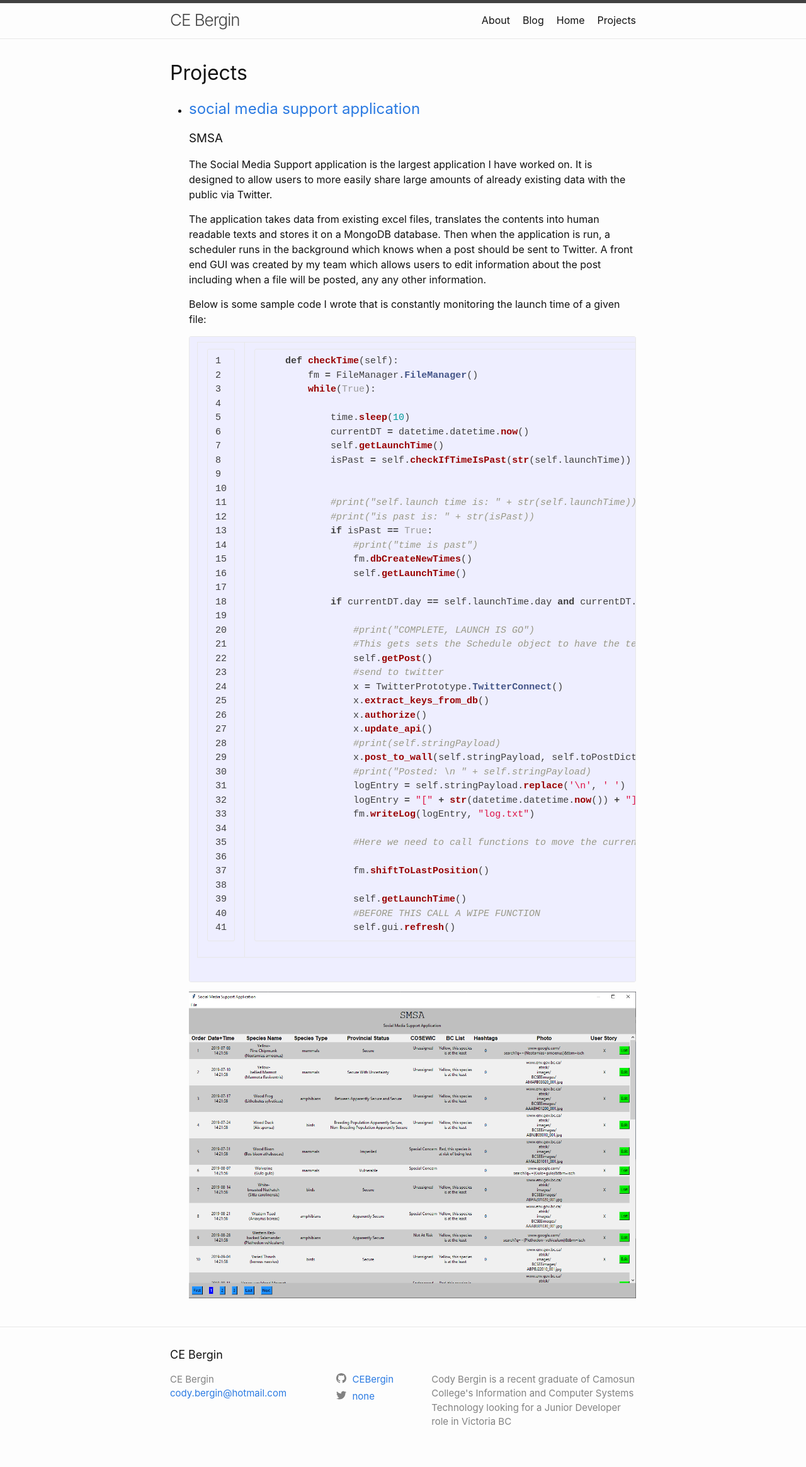
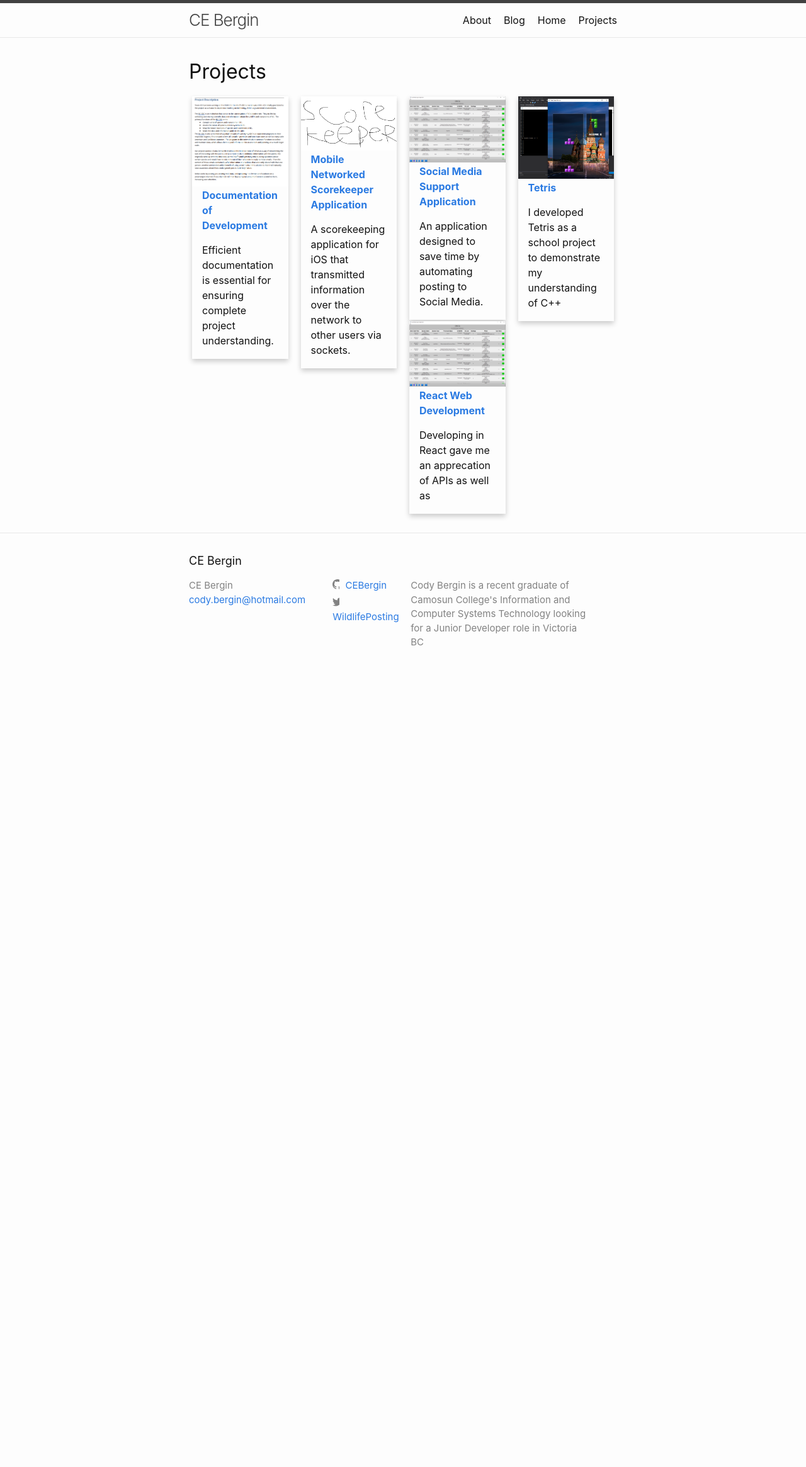
Before and after one commit to CEBergin/CEBergin.github.io, a Jekyll site: the page built from projects.html, in a window 1280 px wide. Shown: the whole page at 63% size. Built offline with Jekyll 4.4.1, drawn with Linux system fonts in a browser that asks for light colours; after the commit the page ends 1092 px from its top, so only the background shows below that.

Commit message:
Added sample content to get the site moving along

```diff
--- a/_config.yml
+++ b/_config.yml
@@ -19,7 +19,7 @@ description: >- # this means to ignore newlines until "baseurl:"
   Cody Bergin is a recent graduate of Camosun College's Information and Computer Systems Technology looking for a Junior Developer role in Victoria BC
 baseurl: "" # the subpath of your site, e.g. /blog
 url: "https://cebergin.github.io/" # the base hostname & protocol for your site, e.g. http://example.com
-twitter_username:  none
+twitter_username:  WildlifePosting
 github_username:  CEBergin
 
 # Build settings
--- /dev/null
+++ b/_projects/Documentation.md
@@ -0,0 +1,10 @@
+---
+full_name: Documentation of Development
+short_name: Dev Docs
+image: assets/images/Documentation.png
+shortDesc: Efficient documentation is essential for ensuring complete project understanding.
+
+
+---
+
+I have developed a lot of documentation experience during my Capstone experience. (This is under development and the documentation and examples will be added at a later date)
--- /dev/null
+++ b/_projects/MobileScoreKeeper.md
@@ -0,0 +1,9 @@
+---
+full_name: Mobile Networked Scorekeeper Application
+short_name: Scorekeeping App
+image: assets/images/ScoreKeeperPlaceholder.png
+shortDesc: A scorekeeping application for iOS that transmitted information over the network to other users via sockets.
+
+---
+
+The Mobile Network Scorekeeper Application is an application I developed to make an application that could be used to keep score in any game while communicating that information to a server via sockets which would then update other users score keeping applications.
--- a/_projects/SMSA.md
+++ b/_projects/SMSA.md
@@ -1,7 +1,9 @@
 ---
-full_name: social media support application
+full_name: Social Media Support Application
 short_name: SMSA
 image: assets/images/SMSAMain.png
+shortDesc: An application designed to save time by automating posting to Social Media.
+
 
 ---
 
--- /dev/null
+++ b/_projects/Tetris.md
@@ -0,0 +1,10 @@
+---
+full_name: Tetris
+short_name: Tetris
+image: assets/images/Tetris.png
+shortDesc: I developed Tetris as a school project to demonstrate my understanding of C++
+
+
+---
+
+Screen shots of Tetris will go here, as well as code samples and a walkthrough of the development process.
--- /dev/null
+++ b/_projects/WebDevelopment.md
@@ -0,0 +1,58 @@
+---
+full_name: React Web Development
+short_name: React
+image: assets/images/SMSAMain.png
+shortDesc: Developing in React gave me an apprecation of APIs as well as
+
+
+---
+
+The Social Media Support application is the largest application I have worked on. It is designed to allow users to more easily share large amounts of already existing data with the public via Twitter.
+
+The application takes data from existing excel files, translates the contents into human readable texts and stores it on a MongoDB database. Then when the application is run, a scheduler runs in the background which knows when a post should be sent to Twitter. A front end GUI was created by my team which allows users to edit information about the post including when a file will be posted, any any other information.
+
+Below is some sample code I wrote that is constantly monitoring the launch time of a given file:
+
+{% highlight python linenos %}
+    def checkTime(self):
+        fm = FileManager.FileManager()
+        while(True):
+
+            time.sleep(10)
+            currentDT = datetime.datetime.now()
+            self.getLaunchTime()
+            isPast = self.checkIfTimeIsPast(str(self.launchTime))
+
+
+            #print("self.launch time is: " + str(self.launchTime))
+            #print("is past is: " + str(isPast))
+            if isPast == True:
+                #print("time is past")
+                fm.dbCreateNewTimes()
+                self.getLaunchTime()
+
+            if currentDT.day == self.launchTime.day and currentDT.hour == self.launchTime.hour and currentDT.minute == self.launchTime.minute:
+
+                #print("COMPLETE, LAUNCH IS GO")
+                #This gets sets the Schedule object to have the text of the top post text file in PostOrder file
+                self.getPost()
+                #send to twitter
+                x = TwitterPrototype.TwitterConnect()
+                x.extract_keys_from_db()
+                x.authorize()
+                x.update_api()
+                #print(self.stringPayload)
+                x.post_to_wall(self.stringPayload, self.toPostDictonary)
+                #print("Posted: \n " + self.stringPayload)
+                logEntry = self.stringPayload.replace('\n', ' ')
+                logEntry = "[" + str(datetime.datetime.now()) + "] " + logEntry
+                fm.writeLog(logEntry, "log.txt")
+
+                #Here we need to call functions to move the current file to the bottom of the list, and get the next one
+
+                fm.shiftToLastPosition()
+
+                self.getLaunchTime()
+                #BEFORE THIS CALL A WIPE FUNCTION
+                self.gui.refresh()
+{% endhighlight %}
--- a/_sass/minima/_base.scss
+++ b/_sass/minima/_base.scss
@@ -56,6 +56,7 @@ main {
  */
 img {
   max-width: 100%;
+  max-height:100%;
   vertical-align: middle;
 }
 
@@ -252,3 +253,54 @@ table {
     border: 1px solid $grey-color-light;
   }
 }
+
+
+.card {
+  /* Add shadows to create the "card" effect */
+  box-shadow: 0 4px 8px 0 rgba(0,0,0,0.2);
+  transition: 0.3s;
+}
+
+/* On mouse-over, add a deeper shadow */
+.card:hover {
+  box-shadow: 0 8px 16px 0 rgba(0,0,0,0.2);
+}
+
+/* Add some padding inside the card container */
+.container {
+  padding: 2px 16px;
+}
+
+
+* {
+  box-sizing: border-box;
+}
+
+
+
+/* Float four columns side by side */
+.column {
+  float: left;
+  width: 25%;
+  padding: 0 10px;
+}
+
+/* Remove extra left and right margins, due to padding in columns */
+.row {margin: 0 -5px;}
+
+/* Clear floats after the columns */
+.row:after {
+  content: "";
+  display: table;
+  clear: both;
+}
+
+
+/* Responsive columns - one column layout (vertical) on small screens */
+@media screen and (max-width: 600px) {
+  .column {
+    width: 100%;
+    display: block;
+    margin-bottom: 20px;
+  }
+}
--- a/_sass/minima/_layout.scss
+++ b/_sass/minima/_layout.scss
@@ -45,6 +45,8 @@
       margin-right: 20px;
     }
   }
+
+
 
   @include media-query($on-palm) {
     position: absolute;
--- a/index.html
+++ b/index.html
@@ -3,3 +3,5 @@ layout: default
 title: Home
 ---
 <h1>CE Bergin's Portfolio, currently under maintenace  </h1>
+
+<p>Please go to the Projects page for example work</p>
--- a/projects.html
+++ b/projects.html
@@ -4,14 +4,24 @@ title: Projects
 ---
 <h1>Projects</h1>
 
-<ul>
+    <div class="row">
+
+
   {% for project in site.projects %}
-    <li>
-      <h2><a href="{{ project.url }} ">{{ project.full_name }}</a></h2>
-      <h3>{{ project.short_name }}</h3>
-      <p>{{ project.content | markdownify }}</p>
-      <p> {{project.code_sample }}</p>
-    </li>
-    <img src="{{ project.image }}" alt="{{ project.full_name}}">
+  <div class="column">
+        <div class="card">
+            <img src="{{ project.image }}" alt="{{ project.full_name}}" style="width:100%">
+
+            <div class="container">
+              <h4><b><a href="{{ project.url }} ">{{ project.full_name }}</a></b></h4>
+              <p>{{ project.shortDesc }}</p>
+            </div>
+          </div>
+
+
+
+        </div>
+
   {% endfor %}
-</ul>
+
+</div>
```
Also changed, not shown: assets/images/Documentation.PNG (added), assets/images/ScoreKeeperPlaceholder.png (added), assets/images/Tetris.PNG (added).
